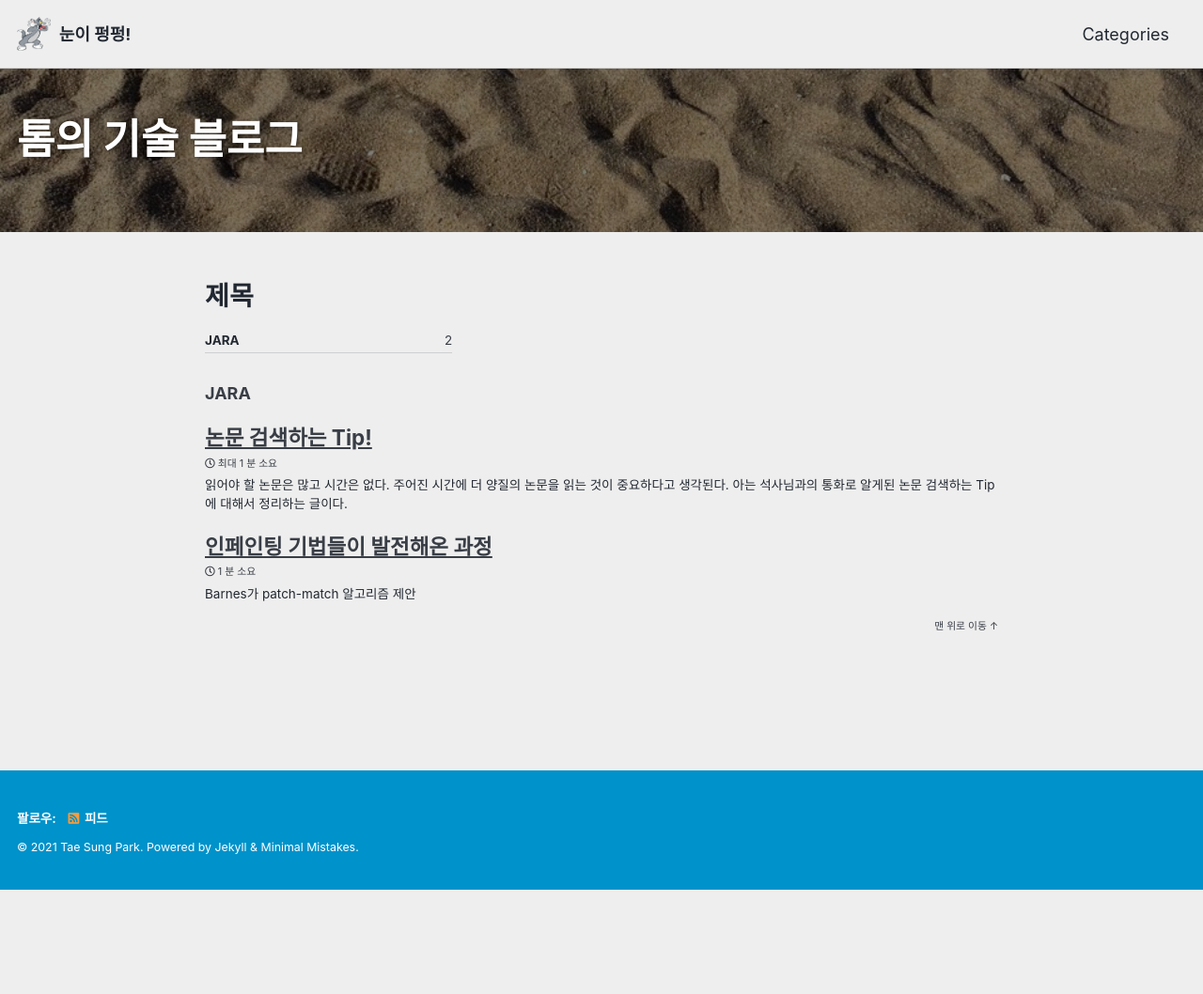
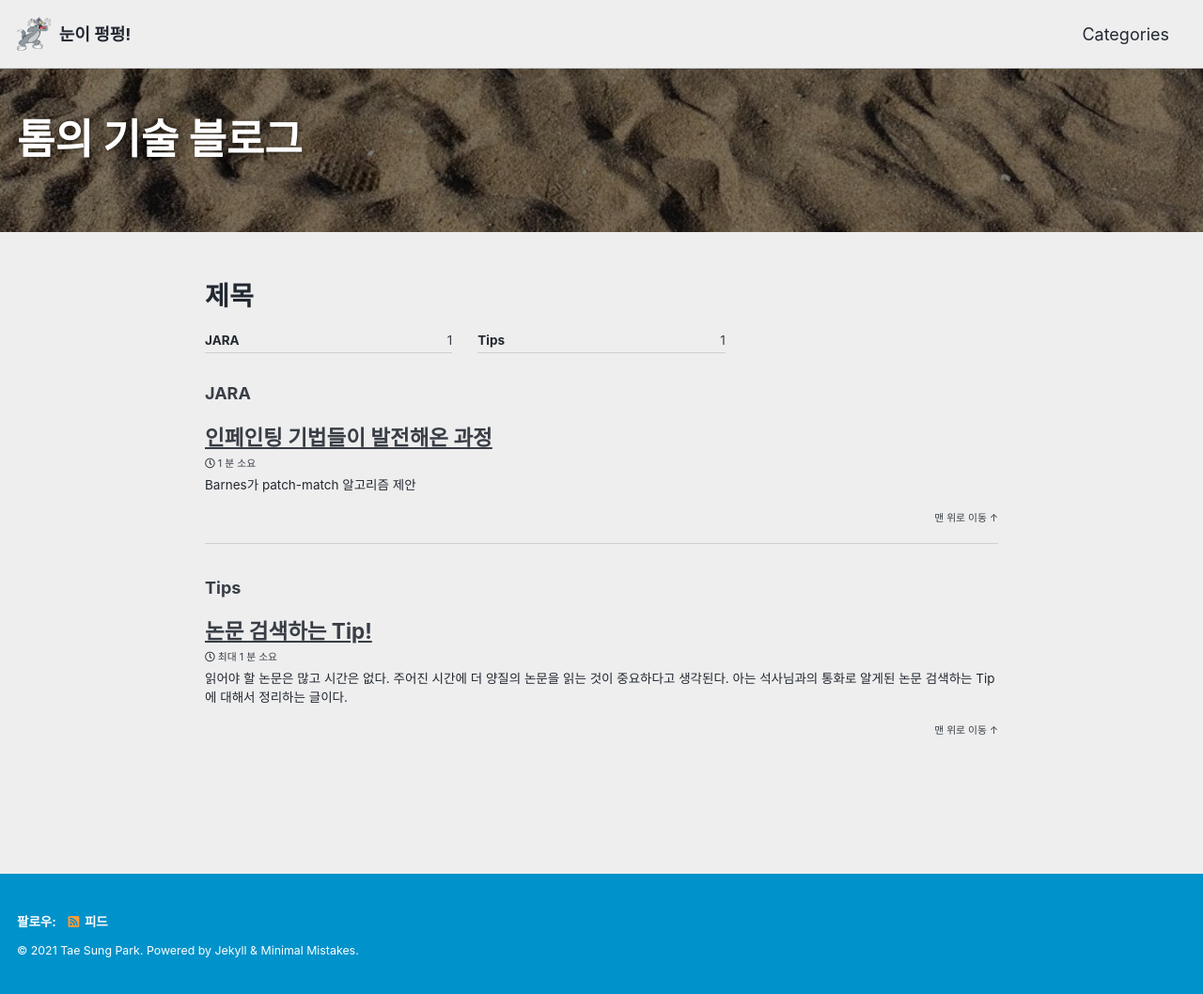
Before and after one commit to kkamankun/kkamankun.github.io, a Jekyll site: the page built from _pages/category-archive.md, in a window 1280 px wide. Shown: the whole page at 94% size. Built offline with Jekyll 4.4.1, drawn with Linux system fonts in a browser that asks for light colours; cached includes are drawn as plain includes; before the commit the page ends 947 px from its top, so only the background shows below that.

Commit message:
Update 2021-01-08-Paper_search.md

```diff
--- a/_posts/2021-01-08-Paper_search.md
+++ b/_posts/2021-01-08-Paper_search.md
@@ -1,7 +1,7 @@
 ---
 title: "논문 검색하는 Tip!"
 categories:
-    - JARA
+    - Tips
 # layout: default
 ---
 
```
